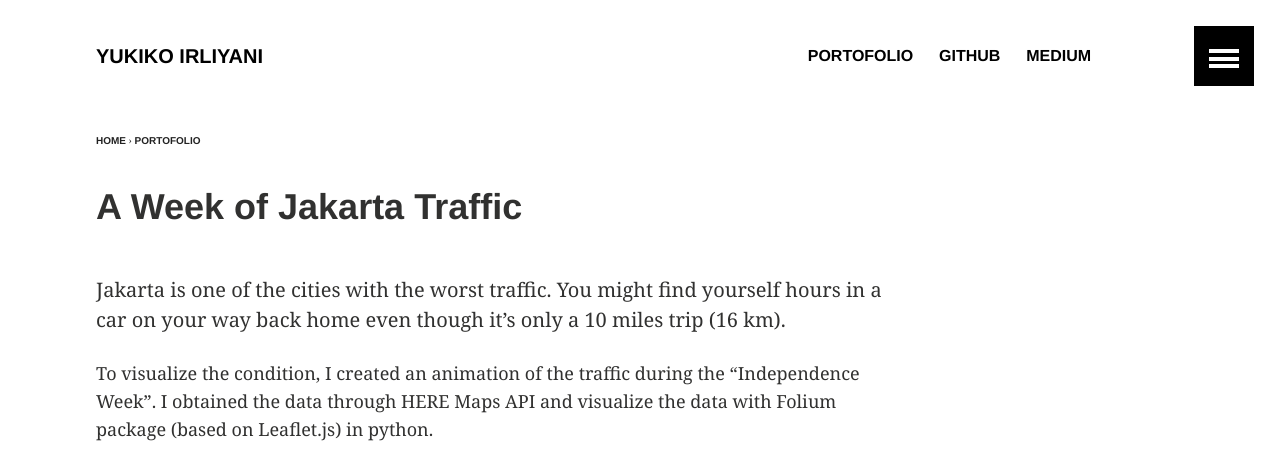
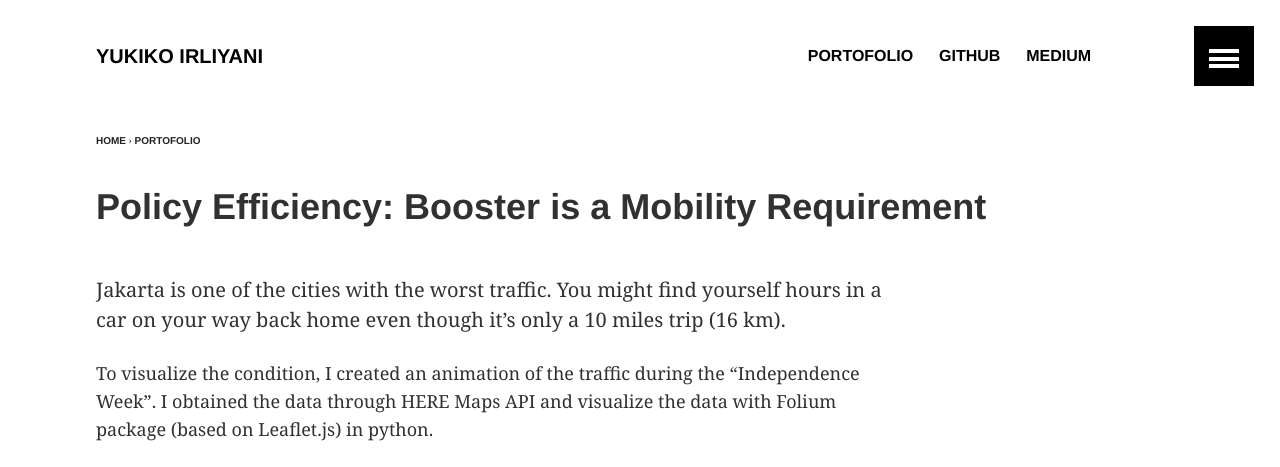
Before and after one commit to yukikoirlyn/yukikoirlyn.github.io, a Jekyll site: the page built from _posts/2022-9-5-booster-policy.md, in a window 1280 px wide and 1400 px high, cut to the strip 0-467 px from the top of the window. Built offline with Jekyll 4.4.1, drawn with Linux system fonts in a browser that asks for light colours; nearby versions of some CDN libraries; library files that are not in the unit come from our copies; comment, search, counter and statistics services are not loaded; some of the changed text lies outside the part shown.

Commit message:
Update 2022-9-5-booster-policy.md

```diff
--- a/_posts/2022-9-5-booster-policy.md
+++ b/_posts/2022-9-5-booster-policy.md
@@ -1,8 +1,8 @@
 ---
 layout: article
-title: "A Week of Jakarta Traffic"
+title: "Policy Efficiency: Booster is a Mobility Requirement"
 share: true
-modified: 2018-09-13T18:32:57-07:00
+modified: 2022-09-05T18:32:57-07:00
 image:
     teaser: traffic-thumb.jpg
 categories: portofolio
```
